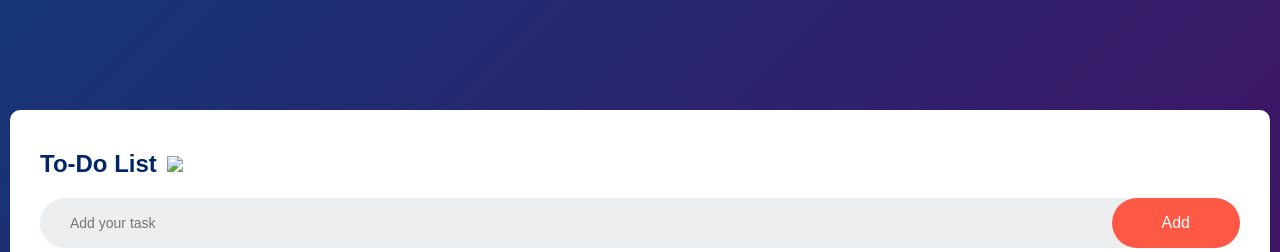
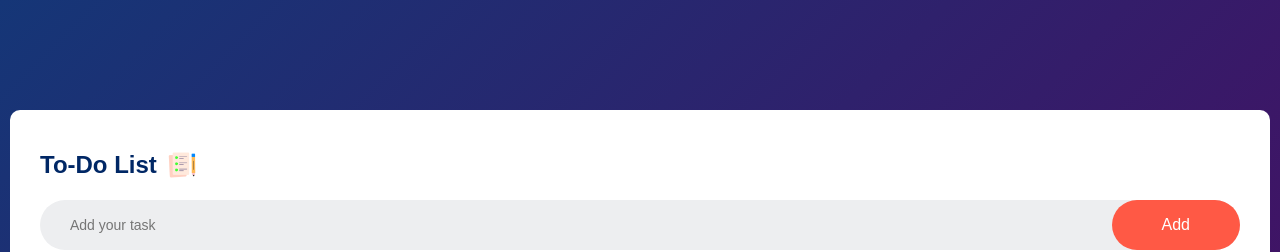
Before and after one commit to Shivamverma2001/SVJavaScriptProjects, a plain HTML site: page To-Do-List/index.html in a window 1280 px wide. Shown: the top 252 px of the page. Drawn offline with Linux system fonts and the light colour scheme; the site is published under a folder, as on GitHub Pages, so addresses that start at the root find nothing.

Commit message:
To Do List Project 3

```diff
--- a/To-Do-List/index.html
+++ b/To-Do-List/index.html
@@ -9,7 +9,7 @@
   <body>
     <div class="container">
       <div class="todo-app">
-        <h2>To-Do List <img src="/Images/icon.png" /></h2>
+        <h2>To-Do List <img src="Images/icon.png" /></h2>
         <div class="row">
           <input type="text" placeholder="Add your task" id="input-box" />
           <button onclick="add()">Add</button>
```
